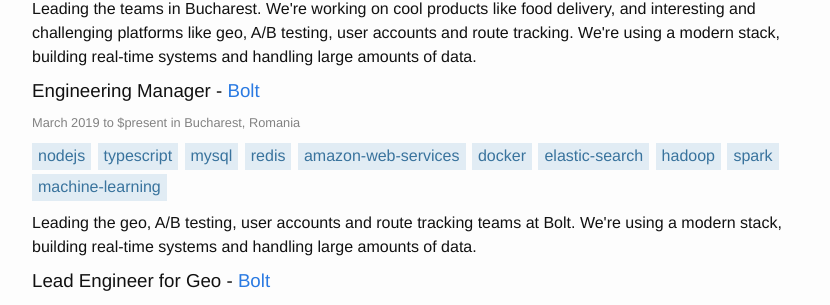
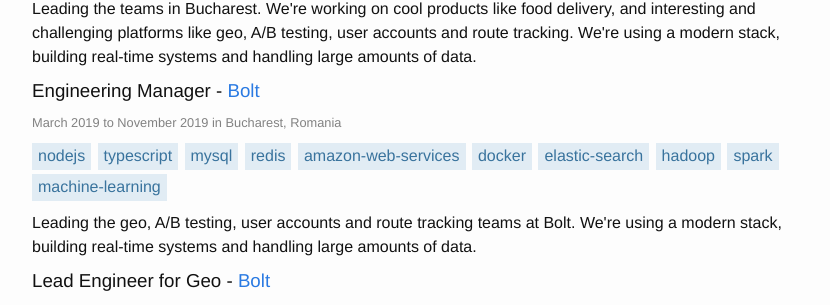
Before and after one commit to horia141/horia141.github.io, a Jekyll site: the page cv.html, which Jekyll copies as it is, in a window 1280 px wide and 900 px high, scrolled down 761 px. Shown: the part 145-450 px from the top of the window, without its empty margins (216-1046 px from the left). Built offline with Jekyll 4.4.1, drawn with Linux system fonts in a browser that asks for light colours.

Commit message:
Change interval for EM role

```diff
--- a/cv.html
+++ b/cv.html
@@ -123,7 +123,7 @@
           <section id="bolt">
               <h3>Engineering Manager - <a target="_blank" href="https://bolt.eu">Bolt</a></h3>
 
-              <p class="interval">March 2019 to $present in Bucharest, Romania</p>
+              <p class="interval">March 2019 to November 2019 in Bucharest, Romania</p>
 
               <ul class="tags">
                   <li>nodejs</li>
```
